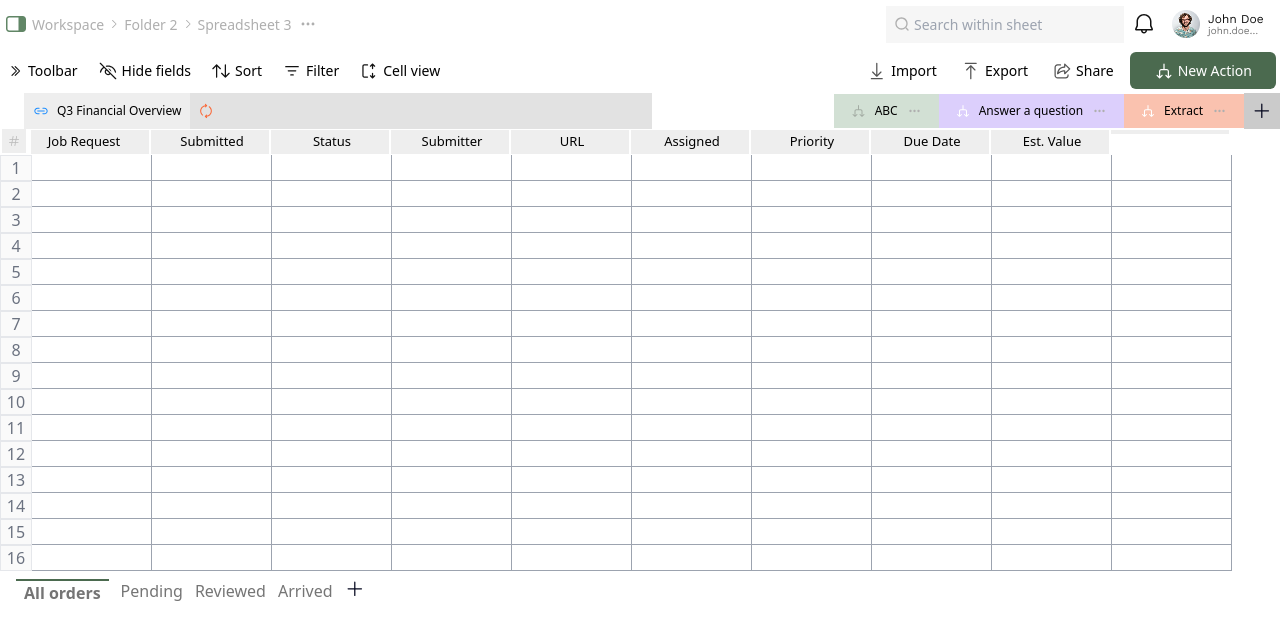
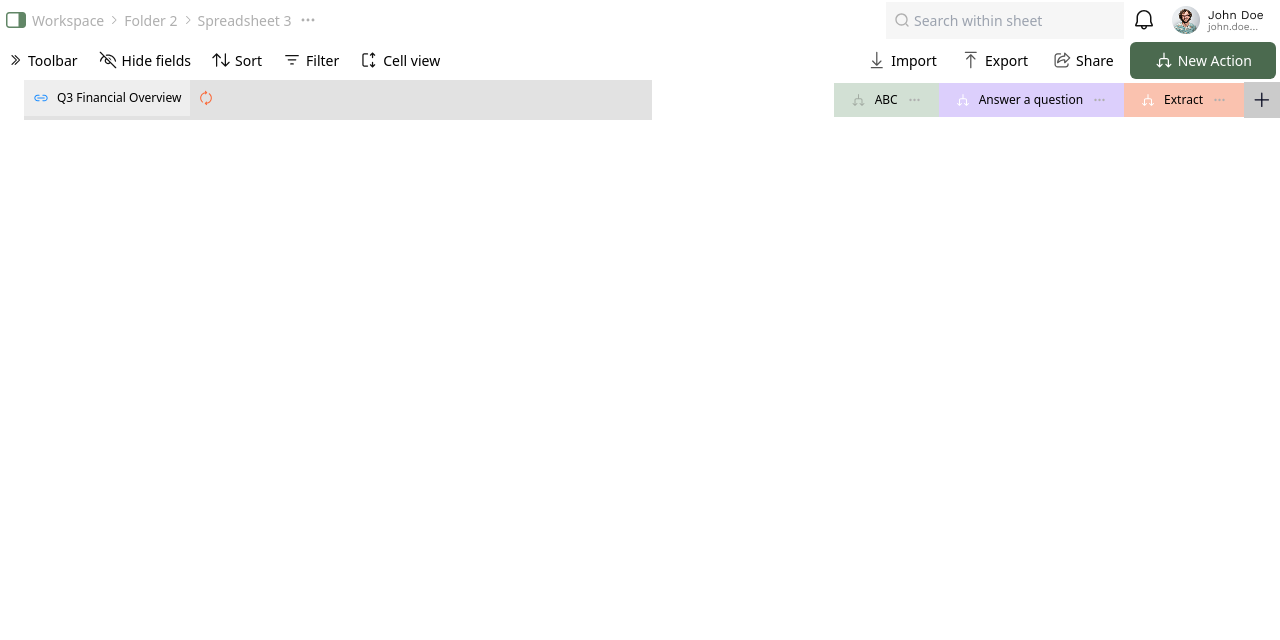
Before and after one commit to prashantsingh019/Spreadsheet-Clone, a React (Vite) app: page / in a window 1280 px wide. Shown: the top 640 px of the page. Built offline with nearby package versions, Linux system fonts and the light colour scheme.

Commit message:
Built Some more components like SpreadSheet Body,Sheet,SheetBat and added some css

```diff
--- a/src/App.tsx
+++ b/src/App.tsx
@@ -1,72 +1,41 @@
 import "./App.css";
+
 import TitleBar from "./component/TitleBar";
 import ToolBar from "./component/ToolBar";
 import FormulaBar from "./component/FormulaBar";
-import Column from "./component/Column";
+import SpreadSheetBody from "./component/SpreadSheetBody";
+import SheetBar from "./component/SheetBar";
 
+// import Column from "./component/Column";
 function App() {
-
-  const row = 16;
-  const column = 10;
+  // const row = 16;
+  // const column = 10;
   return (
     <>
-      <main className="min-h-screen bg-[#FFFFFF] ">
-        <TitleBar />
-        <ToolBar />
-        <FormulaBar/>
-        <div className="cells-container h-[80%] overflow-y-scroll">
-          <section className="h-[5%] flex">
-            <div className="hash-icon p-0"><img src="/Table_Title-cell.svg" className="w-full h-6 mr-1"/></div>
-            <div className="column-name-container flex items-start text-[13px] pl-0.5">
-                <div className="py-0.5 text-center column-tab min-w-[120px] bg-[#EEEEEE] pr-5 pl-2 border border-white ">Job Request</div>
-                <div className="py-0.5 text-center column-tab min-w-[120px] bg-[#EEEEEE] pr-1 pl-2  border border-white">Submitted</div>
-                <div className="py-0.5 text-center column-tab min-w-[120px] bg-[#EEEEEE] pr-1 pl-2  border border-white">Status</div>
-                <div className="py-0.5 text-center column-tab min-w-[120px] bg-[#EEEEEE] pr-1 pl-2  border border-white">Submitter</div>
-                <div className="py-0.5 text-center column-tab min-w-[120px] bg-[#EEEEEE] pr-1 pl-2   border border-white">URL</div>
-                <div className="py-0.5 text-center column-tab min-w-[120px] bg-[#EEEEEE] pr-1 pl-2  border border-white">Assigned</div>
-                <div className="py-0.5 text-center column-tab min-w-[120px] bg-[#EEEEEE] pr-1 pl-2  border border-white">Priority</div>
-                <div className="py-0.5 text-center column-tab min-w-[120px] bg-[#EEEEEE] pr-1 pl-2  border border-white">Due Date</div>
-                <div className="py-0.5 text-center column-tab min-w-[120px] bg-[#EEEEEE] pr-1 pl-2  border border-white">Est. Value</div>
-                <div className="py-0.5 text-center column-tab min-w-[120px] bg-[#EEEEEE] pr-1 pl-2  border border-white"></div>
-            </div>
-            </section>
-          <div className="content-box flex">
+      <main className="w-screen h-screen flex flex-col overflow-hidden bg-[#FFFFFF] ">
 
-            <div className="cells-name-container-sideBar h-[95%] bg-neutral-50 w-[2.5%] ">
-              {Array.from({ length: row }).map((_, i) => {
-                return (
-                  <h1
-                    className="border border-gray text-gray-500 flex justify-center items-center cursor-pointer"
-                    key={1}
-                  >
-                    {i + 1}
-                  </h1>
-                );
-              })}
-            </div>
+        <TitleBar/>       {/* height: 5% */}
+        <ToolBar />        {/* height: 5% */}
+        <FormulaBar/>     {/* height: 5% */}
+        <SpreadSheetBody /> {/*height: 80%*/}
+        <SheetBar />         {/*height: 5%*/}
 
-            <div className="data-cells-container flex-1">
-                 {
-                   Array.from({length:row}).map((_,i)=>{
-                     return  <Column noOfColumn={column} key={i}/>
-                   })
-                 }
 
-            </div>
-          </div>
-          <div className="sheet-container h-[%] flex gap-3 p-2 px-4">
-              <div className="sheet-tabs text-[#757575] border-t-2 border-[#4B6A4F] text-[#4B6A4F] font-bold px-2">All orders</div>
-              <div className="sheet-tabs text-[#757575]">Pending</div>
-              <div className="sheet-tabs text-[#757575]">Reviewed</div>
-              <div className="sheet-tabs text-[#757575]">Arrived</div>
-              <div className="add-sheet-btn">
-                  <img src="/Add.svg"/>
-              </div>
-          </div>
-        </div>
+
+
+
+
+
       </main>
     </>
   );
 }
 
 export default App;
+
+
+
+{/*
+
+
+  */}
--- a/src/component/FormulaBar.tsx
+++ b/src/component/FormulaBar.tsx
@@ -2,7 +2,7 @@
 
 function FormulaBar() {
   return (
-        <section className="h-[5%] pl-6 flex justify-between text-[12px]">
+        <section className="h-[5%] w-full pl-6 flex justify-between text-[12px]">
           <div className="left bg-[#E2E2E2] w-[50%]">
             <div className="formula-bar flex items-center gap-2 ">
               <div className="tab flex items-center gap-2 bg-[#EEEEEE] border border-[#EEEEEE] p-2">
--- /dev/null
+++ b/src/component/Sheet.tsx
@@ -0,0 +1,12 @@
+function Sheet(){
+    return <div>
+        <div className="table-column-names"></div>
+        <div className="table-row">
+            <div className="row-names"></div>
+            <div className="cells-container"></div>
+        </div>
+    </div>
+}
+
+
+export default Sheet;
--- /dev/null
+++ b/src/component/SheetBar.tsx
@@ -0,0 +1,6 @@
+function SheetBar(){
+  return <div className="h-[5%] w-full"></div>
+}
+
+
+export default SheetBar;
--- a/src/component/SpreadSheetBody.jsx
+++ b/src/component/SpreadSheetBody.tsx
@@ -1,9 +1,9 @@
-import React from 'react'
+import Sheet from "./Sheet"
 
 function SpreadSheetBody() {
   return (
-    <div>
-
+    <div className="h-[80%] w-full">
+        <Sheet/>
     </div>
   )
 }
--- a/src/component/TitleBar.tsx
+++ b/src/component/TitleBar.tsx
@@ -1,29 +1,44 @@
-function TitleBar(){
-    return <section className="h-[5%] flex justify-between p-1 text-[14px]">
+function TitleBar() {
+
+  return (
+    <section className="h-[5%] w-full flex justify-between p-1 text-[14px]">
       <div className="left-sect flex items-center gap-1 text-[#AFAFAF] font-medium">
-             <button className="border-none"><img src="./Panel.svg"/></button>
+        <button className="border-none">
+          <img src="./Panel.svg" />
+        </button>
         <a>Workspace</a>
-              <div className="icon"><img src="./Chevron.svg"/></div>
+        <div className="icon">
+          <img src="./Chevron.svg" />
+        </div>
         <a>Folder 2</a>
-             <div className="icon"><img src="./Chevron.svg"/></div>
+        <div className="icon">
+          <img src="./Chevron.svg" />
+        </div>
         <a>Spreadsheet 3</a>
         <div className="icon">
-                <img src="./Icon frame.svg"/>
+          <img src="./Icon frame.svg" />
         </div>
       </div>
       <div className="right-sect flex items-center gap-2">
         <div className="input-box flex items-center gap-1 bg-[#F6F6F6] p-2">
-               <div className="icon"><img src="./search2.svg"/></div>
-               <input type="text" placeholder="Search within sheet" className="bg-[#F6F6F6] outline-none"/>
+          <div className="icon">
+            <img src="./search2.svg" />
+          </div>
+          <input
+            type="text"
+            placeholder="Search within sheet"
+            className="bg-[#F6F6F6] outline-none"
+          />
         </div>
         <div className="icon">
-                <img src="./Alert.svg"/>
+          <img src="./Alert.svg" />
         </div>
         <div className="profile">
           <img src="./Profile_block.png" />
         </div>
       </div>
     </section>
+  );
 }
 
 export default TitleBar;
--- a/src/component/ToolBar.tsx
+++ b/src/component/ToolBar.tsx
@@ -1,6 +1,6 @@
 function ToolBar() {
   return (
-    <section className="h-[5%] flex justify-between p-1 text-[14px]">
+    <section className="h-[5%] w-full flex justify-between p-1 text-[14px]">
       <div className="left flex items-center gap-3">
         <div className="flex items-center gap-1 hover:bg-gray-200 p-1 cursor-pointer rounded transition-all">
           <img src="./Chevron Double.svg" />
```
Lines whose indentation alone changed are shown as unchanged.
